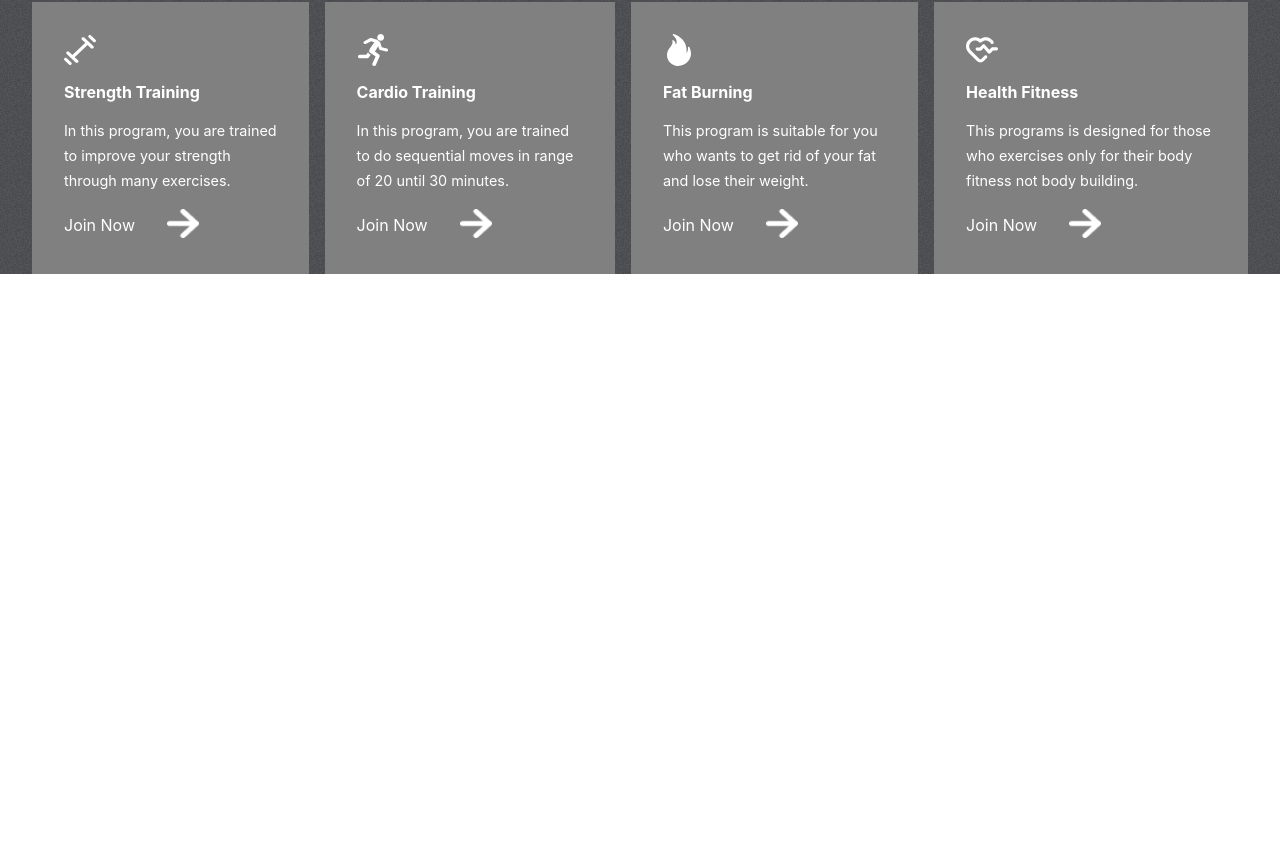
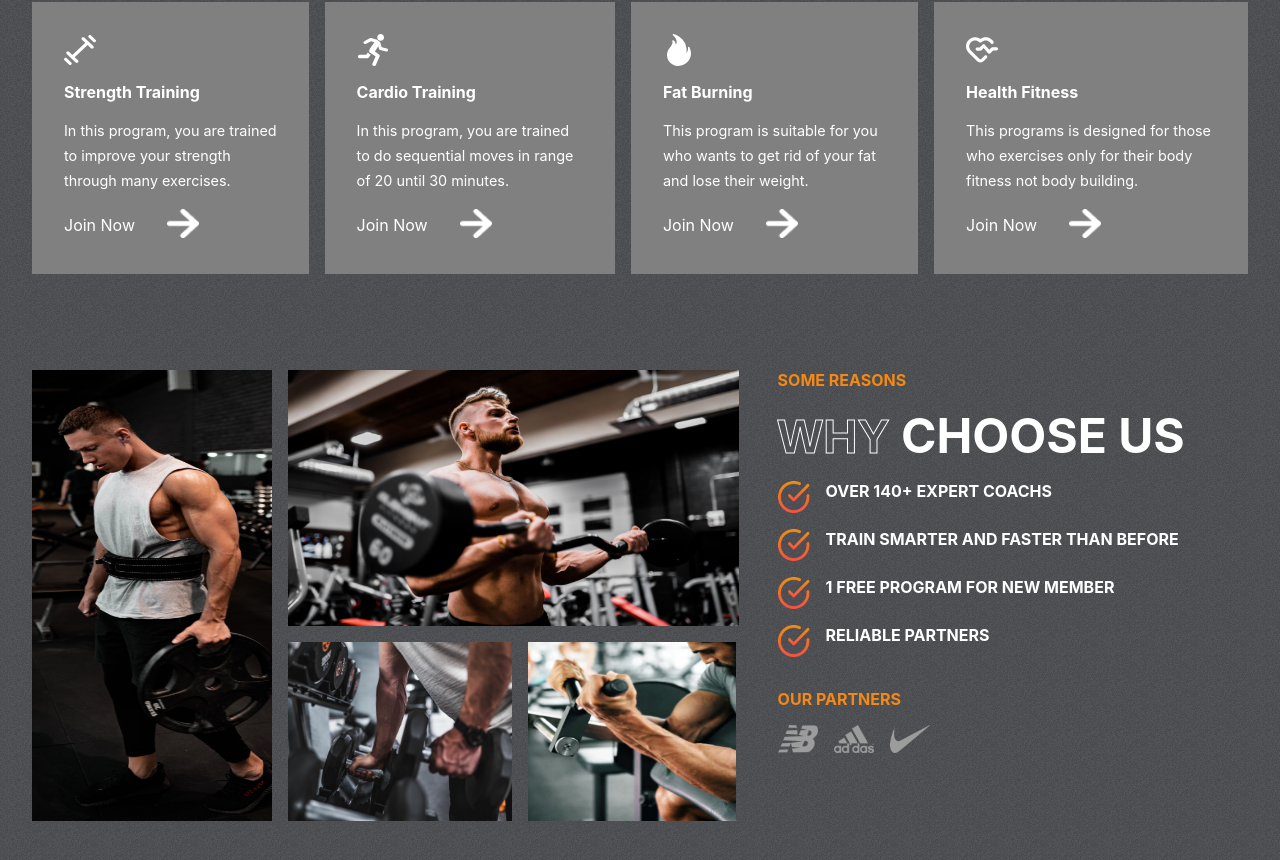
Before and after one commit to crusher8010/Gym-website, a React (Create React App) app: page / in a window 1280 px wide. Shown: the part 905-1765 px from the top of the page. Before the commit the page ends 1179 px from the top, so only its background shows below. Built offline with nearby package versions, Linux system fonts and the light colour scheme.

Commit message:
added reasons section

```diff
--- a/src/App.js
+++ b/src/App.js
@@ -1,12 +1,14 @@
 import './App.css';
 import Hero from './components/Hero/Hero';
 import Programs from './components/Programs/Programs';
+import Reasons from './components/Reasons/Reasons';
 
 function App() {
   return (
     <div className="App">
       <Hero />
       <Programs />
+      <Reasons />
     </div>
   );
 }
--- a/src/components/Hero/Hero.css
+++ b/src/components/Hero/Hero.css
@@ -158,9 +158,9 @@
     border-radius: 5px;
     padding: 1rem;
     position: absolute;
-    top: 32rem;
+    top: 34rem;
     right: 43rem;
-    width: 13rem;
+    width: 12rem;
 }
 
 .calories>img {
--- /dev/null
+++ b/src/components/Reasons/Reasons.css
@@ -0,0 +1,93 @@
+.Reasons {
+    padding: 0 2rem;
+    display: flex;
+    gap: 2rem;
+}
+
+.left-r {
+    flex: 1 1;
+    display: grid;
+    grid-template-columns: repeat(3, 1fr);
+    gap: 1rem;
+    grid-auto-rows: 1fr;
+}
+
+
+
+.left-r>:nth-child(1) {
+    width: 15rem;
+    grid-row: 1/3;
+    height: 28.2rem;
+    grid-column: 1/2;
+}
+
+.left-r>:nth-child(2) {
+    width: 28.2rem;
+    height: 16rem;
+    grid-column: 2/4;
+}
+
+.left-r>:nth-child(3) {
+    width: 14rem;
+    grid-column: 2/3;
+    grid-row: 2;
+    height: 11.2rem;
+}
+
+.left-r>:nth-child(4) {
+    width: 13rem;
+    grid-column: 3/4;
+    grid-row: 2;
+    height: 11.2rem;
+}
+
+.right-r {
+    flex: 1 1;
+    text-transform: uppercase;
+    gap: 1rem;
+    display: flex;
+    flex-direction: column;
+}
+
+.right-r>span {
+    font-weight: bold;
+    color: var(--orange);
+}
+
+.right-r>div {
+    color: white;
+    font-size: 3rem;
+    font-weight: bold;
+}
+
+.details-r {
+    display: flex;
+    flex-direction: column;
+    gap: 1rem;
+}
+
+.details-r>div {
+    display: flex;
+    font-size: 1rem;
+    gap: 1rem;
+}
+
+.details-r>div>img {
+    width: 2rem;
+    height: 2rem;
+}
+
+.partners-heading {
+    margin-top: 1rem;
+    color: var(--gray);
+    font-weight: normal;
+}
+
+.partners {
+    display: flex;
+    gap: 1rem;
+}
+
+.partners img {
+    width: 2.5rem;
+}
--- /dev/null
+++ b/src/components/Reasons/Reasons.jsx
@@ -0,0 +1,57 @@
+import './Reasons.css';
+import image1 from '../../assets/image1.png';
+import image2 from '../../assets/image2.png';
+import image3 from '../../assets/image3.png';
+import image4 from '../../assets/image4.png';
+import nb from '../../assets/nb.png';
+import addidas from '../../assets/adidas.png';
+import nike from '../../assets/nike.png';
+import tick from '../../assets/tick.png';
+
+function Reasons() {
+    return (
+        <div className='Reasons' id="reasons">
+            <div className="left-r">
+                <img src={image1} alt="image1" />
+                <img src={image2} alt="image2" />
+                <img src={image3} alt="image3" />
+                <img src={image4} alt="image4" />
+            </div>
+            <div className="right-r">
+                <span>some reasons</span>
+                <div>
+                    <span className='stroke-text'>why</span>
+                    <span> choose us</span>
+                </div>
+
+                <div className='details-r'>
+                    <div>
+                        <img src={tick} alt="" />
+                        <span>OVER 140+ EXPERT COACHS</span>
+                    </div>
+                    <div>
+                        <img src={tick} alt="" />
+                        <span>TRAIN SMARTER AND FASTER THAN BEFORE</span>
+                    </div>
+                    <div>
+                        <img src={tick} alt="" />
+                        <span>1 FREE PROGRAM FOR NEW MEMBER</span>
+                    </div>
+                    <div>
+                        <img src={tick} alt="" />
+                        <span>RELIABLE PARTNERS</span>
+                    </div>
+                </div>
+
+                <span className='partners-heading'>OUR PARTNERS</span>
+                <div className='partners'>
+                    <img src={nb} alt="" />
+                    <img src={addidas} alt="" />
+                    <img src={nike} alt="" />
+                </div>
+            </div>
+        </div>
+    )
+}
+
+export default Reasons;
```
